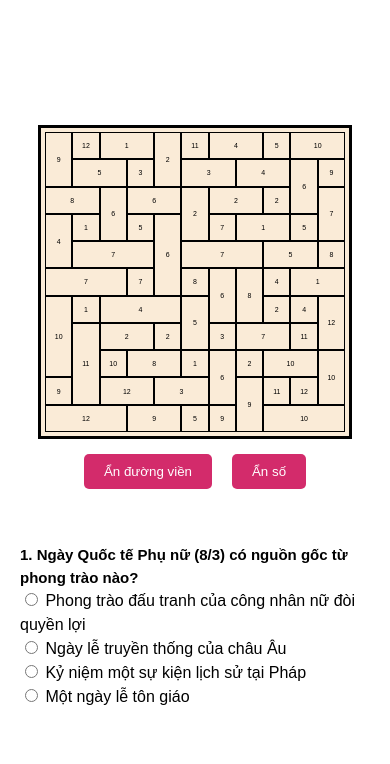
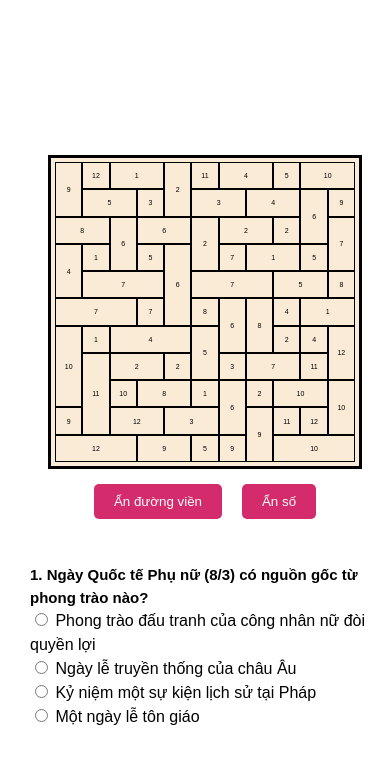
Before and after one commit to LeThanhTy/The-letter, a plain HTML site: page index.html in a window 390 px wide. Shown: the top 764 px of the page. Drawn offline with Linux system fonts and the light colour scheme.

Commit message:
Add files via upload

```diff
--- a/style.css
+++ b/style.css
@@ -13,11 +13,11 @@ body {
 .container{
     width: calc(100vw - 20px);
     margin: 0 auto;
-
+    height: calc(100vh - 100px);
 }
 
 .quiz-container {
-    max-width: 600px;
+    width: 600px;
     background: white;
 
     border-radius: 10px;
@@ -63,11 +63,11 @@ body {
     align-items: center;
     height: calc(100vh - 50px);
     padding: 20px;
+    margin: 0 auto;
 }
 
 .text {
     display: none;
-    margin: 20px;
     text-align: center;
     font-size: 17px;
     font-weight: bold;
@@ -75,7 +75,8 @@ body {
     bottom: 0;
     background-color: rgb(255, 255, 255);
     color: rgb(188, 0, 0);
-    padding: 20px;
+    margin: 10px;
+    padding: 10px;
     border-radius: 5px;
     font-family: 'Tahoma', cursive;
 }
@@ -84,17 +85,18 @@ body {
     display: flex;
     justify-content: center;
     align-items: center;
+    padding: 30px 0 0 0;
 }
 
 .col-1{
-    margin: 20px 0;
+    margin: 10px 0;
     width: fit-content;
 }
 
 .col-2 {
     margin: 20px 0;
     width: fit-content;
-    padding: 0 40px;
+    padding: 0 10px;
 }
 
 .button{
@@ -552,9 +554,9 @@ body {
     grid-row-start: 11;
 }
 
-@media screen and (max-width: 600px) {
+@media screen and (max-width: 760px) {
     .container {
-        width: auto;
+        width: fit-content;
         height: auto;
     }
 
```
